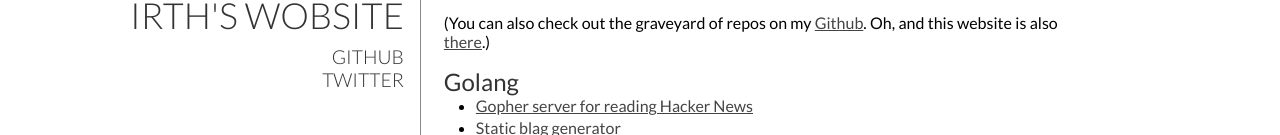
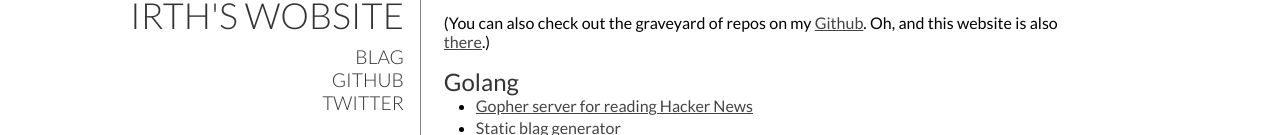
Before and after one commit to irth/website, a plain HTML site: page index.html in a window 1280 px wide. Shown: the part 483-618 px from the top of the page. Drawn offline with Linux system fonts and the light colour scheme.

Commit message:
Add a link to blag

```diff
--- a/index.html
+++ b/index.html
@@ -24,6 +24,7 @@ li {
         <div id="side">
           <div><img class="avatar" src="https://www.gravatar.com/avatar/b683a7eefaa296abf8ff87eb93134493?s=256" alt="my avatar"></div>
           <a class="title" href="https://irth.pl">irth's wobsite</a>
+          <a href="https://blog.irth.pl">Blag</a><br>
           <a href="https://github.com/irth">GitHub</a><br>
           <a href="https://twitter.com/irth7">Twitter</a>
         </div>
```
